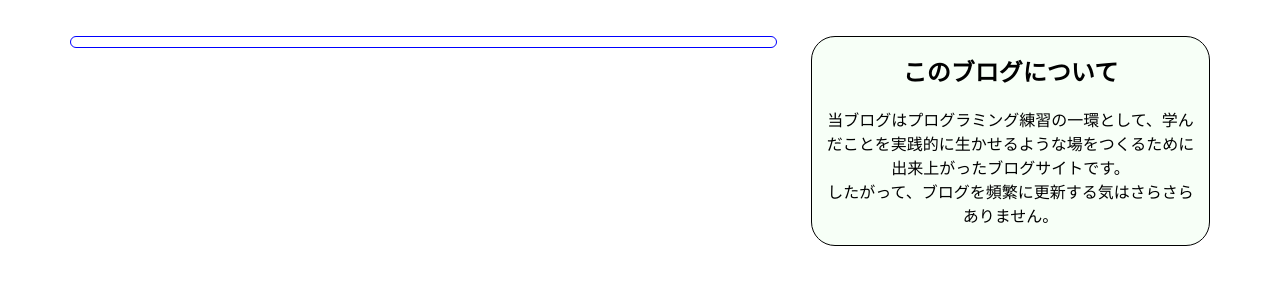
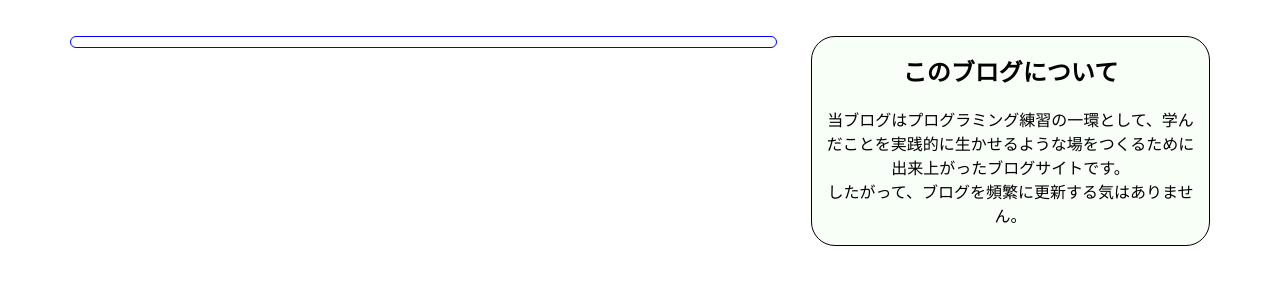
Before and after one commit to chilmnchig/blog, a Django app: template blog/templates/base.html in a window 1280 px wide. Shown: the part 48-348 px from the top of the page. Run offline with Django 3.2, Linux system fonts and the light colour scheme; the template is opened without the code that fills it, so the values that code supplies are empty.

Commit message:
Third commit

```diff
--- a/blog/templates/base.html
+++ b/blog/templates/base.html
@@ -35,7 +35,7 @@
               <h3>このブログについて</h3>
               <p>
                 当ブログはプログラミング練習の一環として、学んだことを実践的に生かせるような場をつくるために出来上がったブログサイトです。<br>
-                したがって、ブログを頻繁に更新する気はさらさらありません。
+                したがって、ブログを頻繁に更新する気はありません。
               </p>
             </div>
           </div>
```
